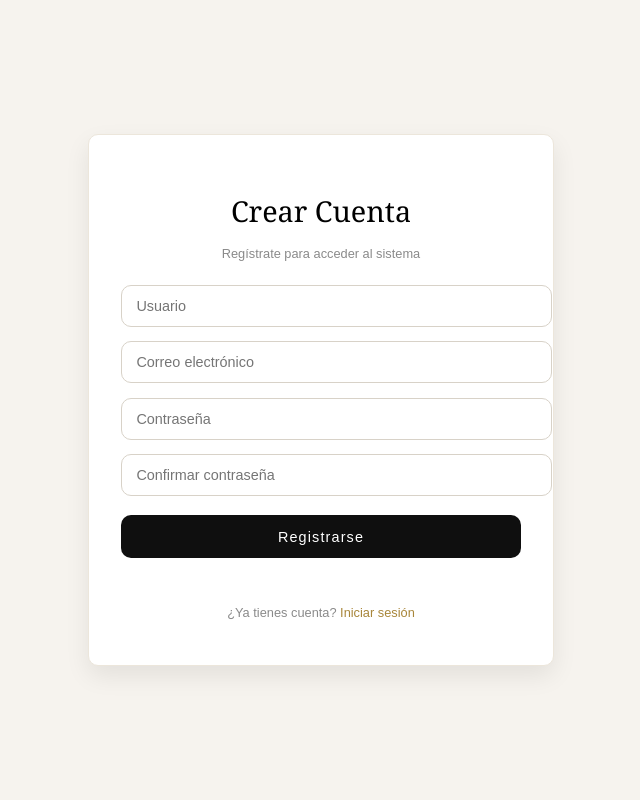
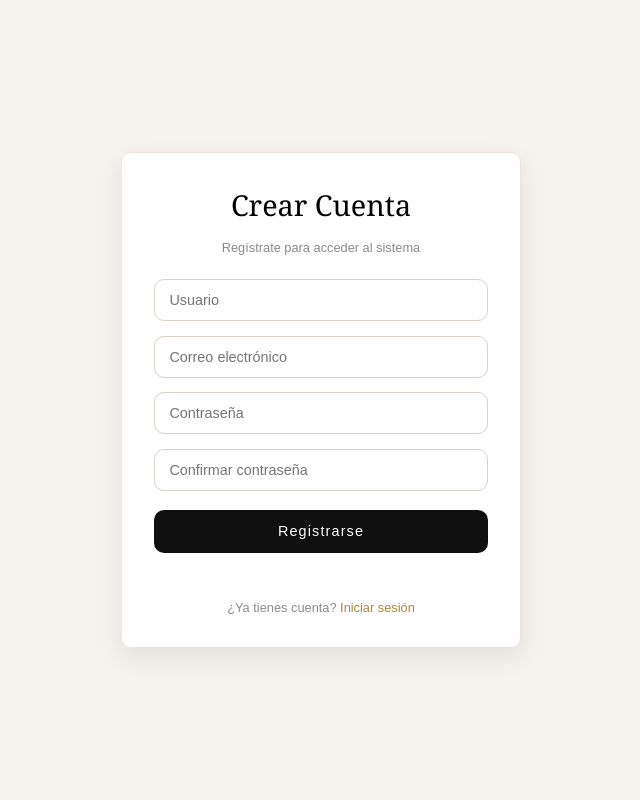
Before and after one commit to AlexisJ31/grupoDS7, a PHP site: template proyectos/luxestore_proyecto/views/pages/registro.html in a window 1280 px wide. Shown: the whole page, without its empty margins (319-959 px from the left). Run offline with PHP 8.4, Linux system fonts and the light colour scheme; the template is opened without the code that fills it, so the values that code supplies are empty.

Commit message:
actualizacion

```diff
--- a/proyectos/luxestore_proyecto/css/registro.css
+++ b/proyectos/luxestore_proyecto/css/registro.css
@@ -1,3 +1,10 @@
+/* ===== RESET ===== */
+* {
+    margin: 0;
+    padding: 0;
+    box-sizing: border-box;
+}
+
 /* ===== VARIABLES ===== */
 :root {
   --black: #0f0f0f;
```
Also changed, not shown: proyectos/luxestore_proyecto/css/login.css (+7 -0 lines), proyectos/luxestore_proyecto/views/pages/dashboard.html (line endings or trailing spaces).
